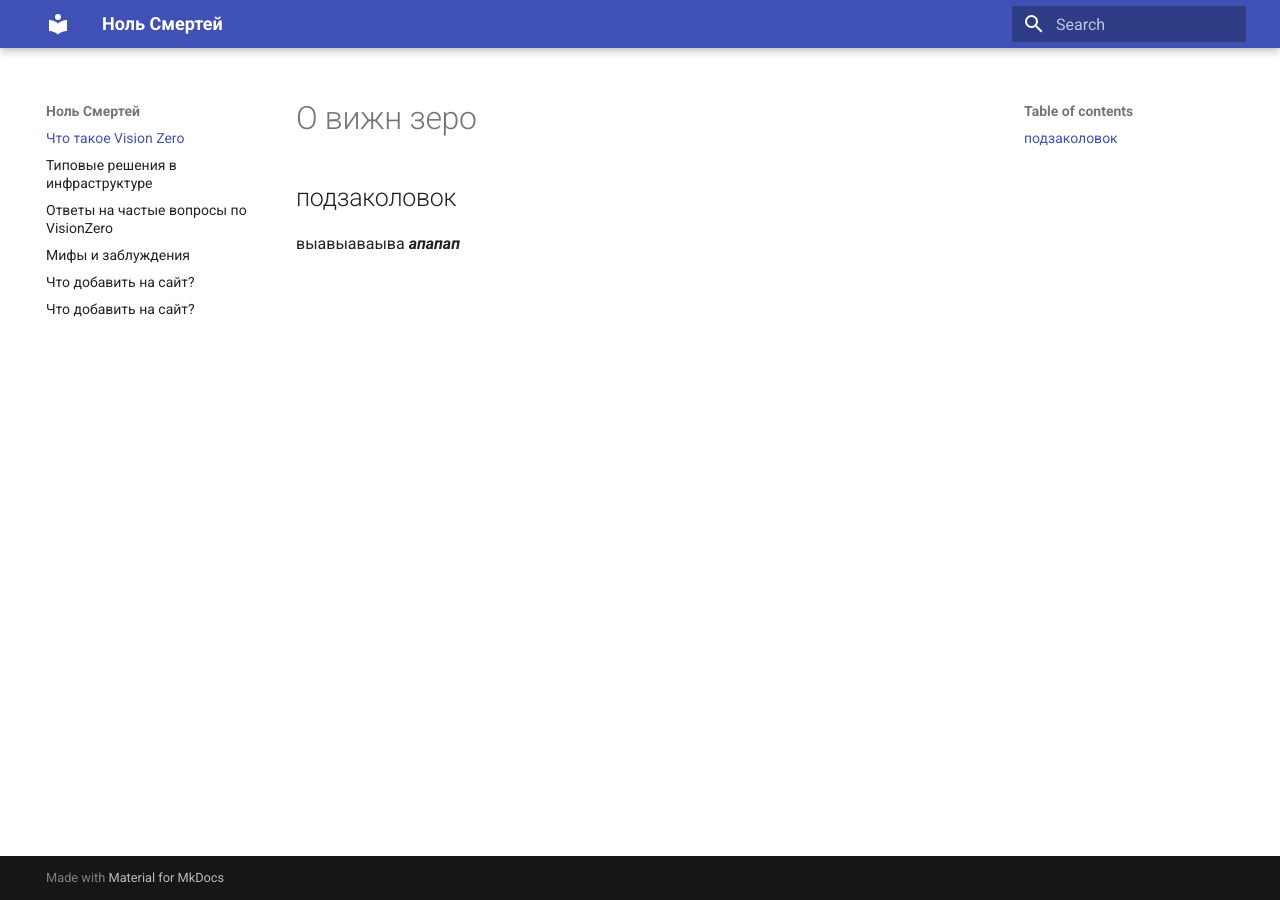
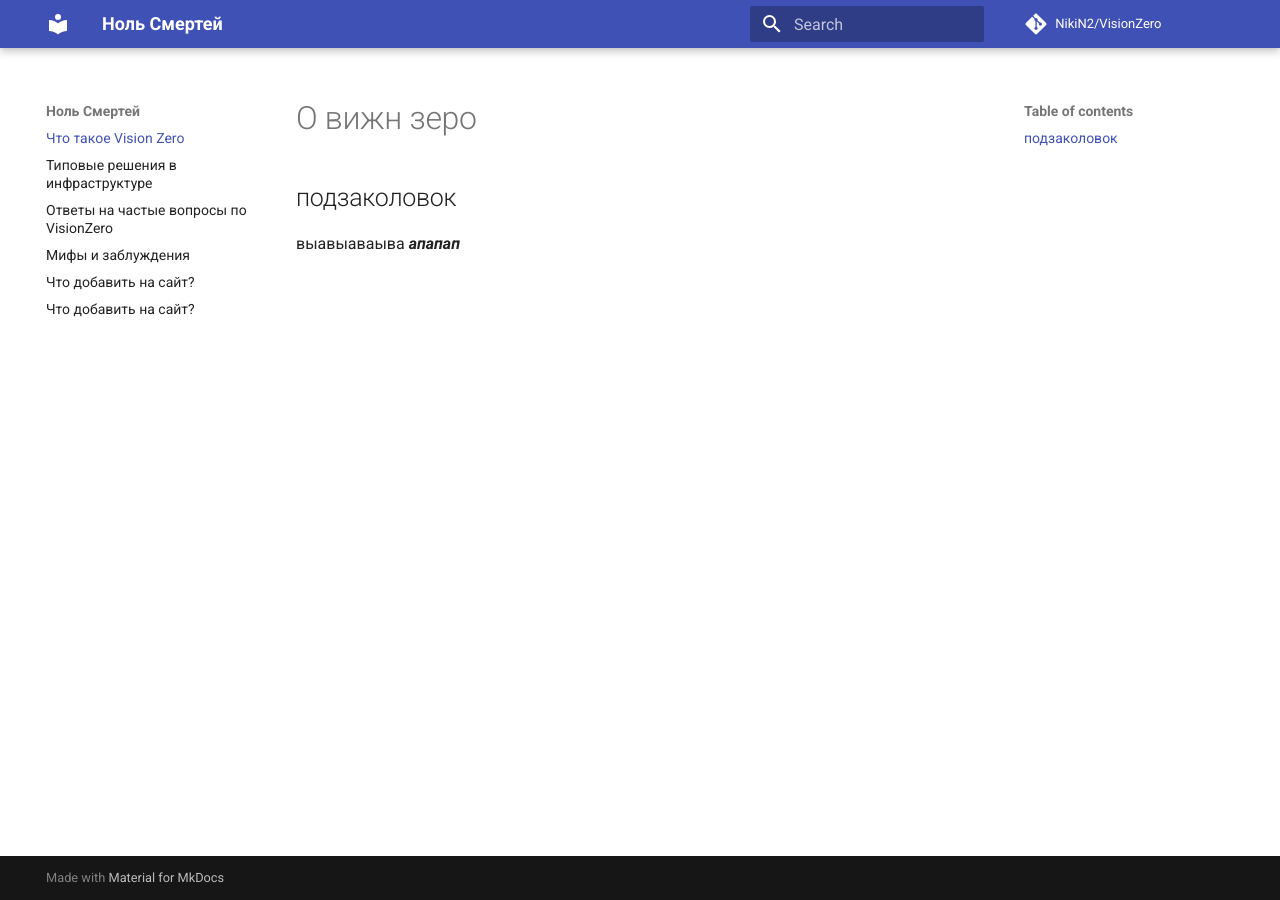
Before and after one commit to NikiN2/VisionZero, an MkDocs documentation site: the page built from docs/index.md, in a window 1280 px wide. Built offline with MkDocs 1.6.1 and Material for MkDocs 9.7.7, drawn with Linux system fonts in a browser that asks for light colours; comment, search, counter and statistics services are not loaded.

```diff
--- a/mkdocs.yml
+++ b/mkdocs.yml
@@ -10,3 +10,15 @@
 
 theme:
     name: material
+
+repo_name: NikiN2/VisionZero
+repo_url: https://github.com/NikiN2/VisionZero
+
+markdown_extensions:
+  - attr_list
+  - toc:
+      permalink: "#"
+  - admonition
+  - footnotes
+  - pymdownx.details
+  - pymdownx.superfences
```
